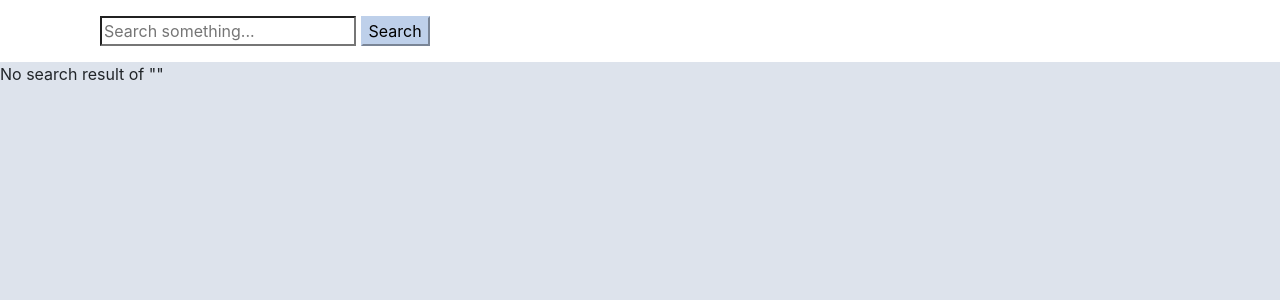
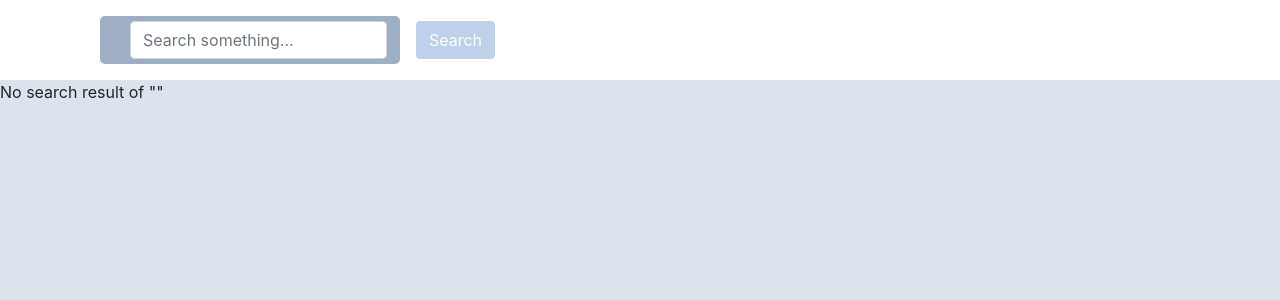
Before and after one commit to RalXYZ/meow-search, a Django app: template search/templates/search/index.html in a window 1280 px wide. Shown: the top 300 px of the page. Run offline with Django 3.2, Linux system fonts and the light colour scheme; the template is opened without the code that fills it, so the values that code supplies are empty; some libraries are stand-ins or nearby versions.

Commit message:
Change search bar format in result page

```diff
--- a/search/templates/search/index.html
+++ b/search/templates/search/index.html
@@ -14,11 +14,13 @@
 <body>
     <nav class="navbar navbar-light navbar-expand-md navigation-clean">
         <div class="container">
-            <form action="" method = "get">
-                <div class="container" style="display: inline-block;">
+            <form action="" method="get" style="width: 425px;">
+                <div class="container">
                     <!--<input id="keyword" name="keyword" type="search" > -->
-                    <input id="keyword" name="keyword" type="search" value="{{ keyword }}" class="mx-auto" placeholder="Search something..." style="margin: 0 100px; display: inline;">
-                    <button type="submit" style="display: inline">Search</button>
+                    <div class="container t-hover-shadow" id="search-bar" style="padding: 5px 5px 5px 30px; width: 300px; margin: 0;">
+                        <input id="keyword" name="keyword" type="search" value="{{ keyword }}" class="form-control mr-sm-2 mx-auto d-block" placeholder="Search something..." style="margin: 0 100px;">
+                    </div>
+                    <button type="submit" class="btn btn-primary my-2 my-sm-0 t-hover-shadow">Search</button>
                 </div>
             </form>
         </div>
```
